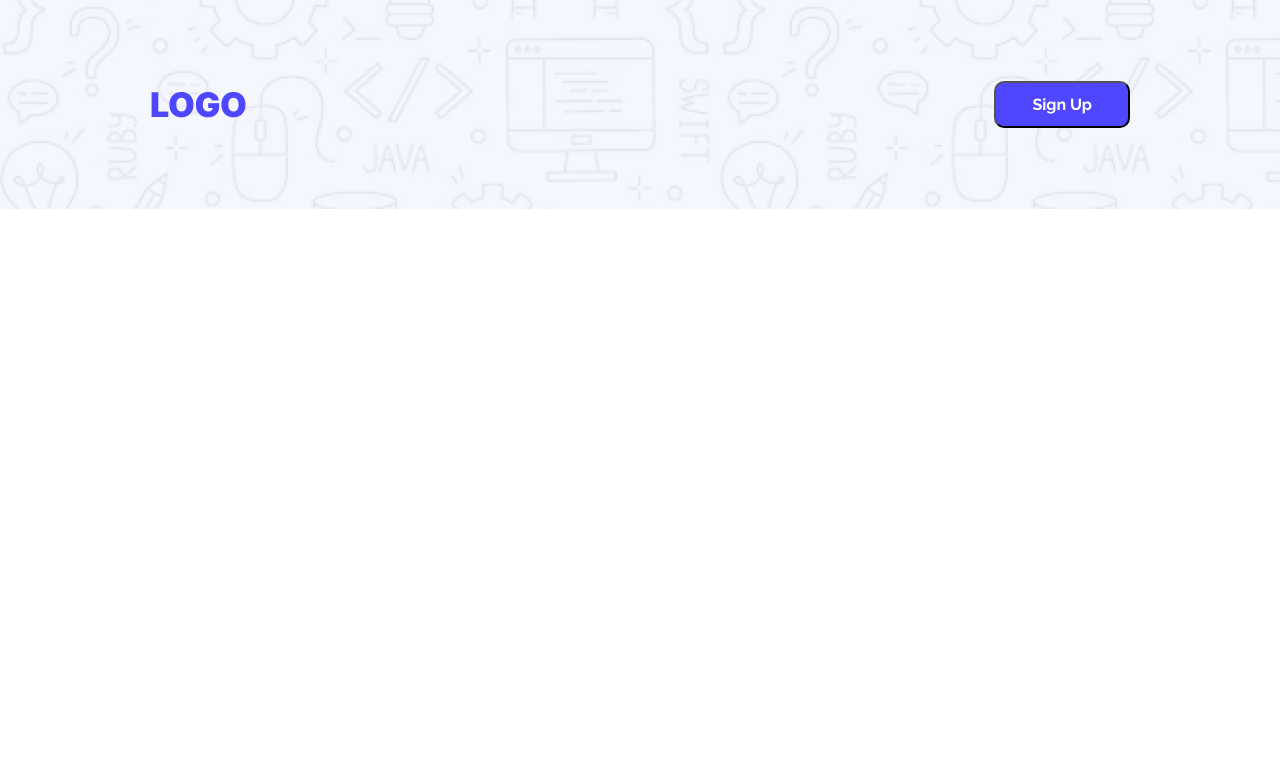
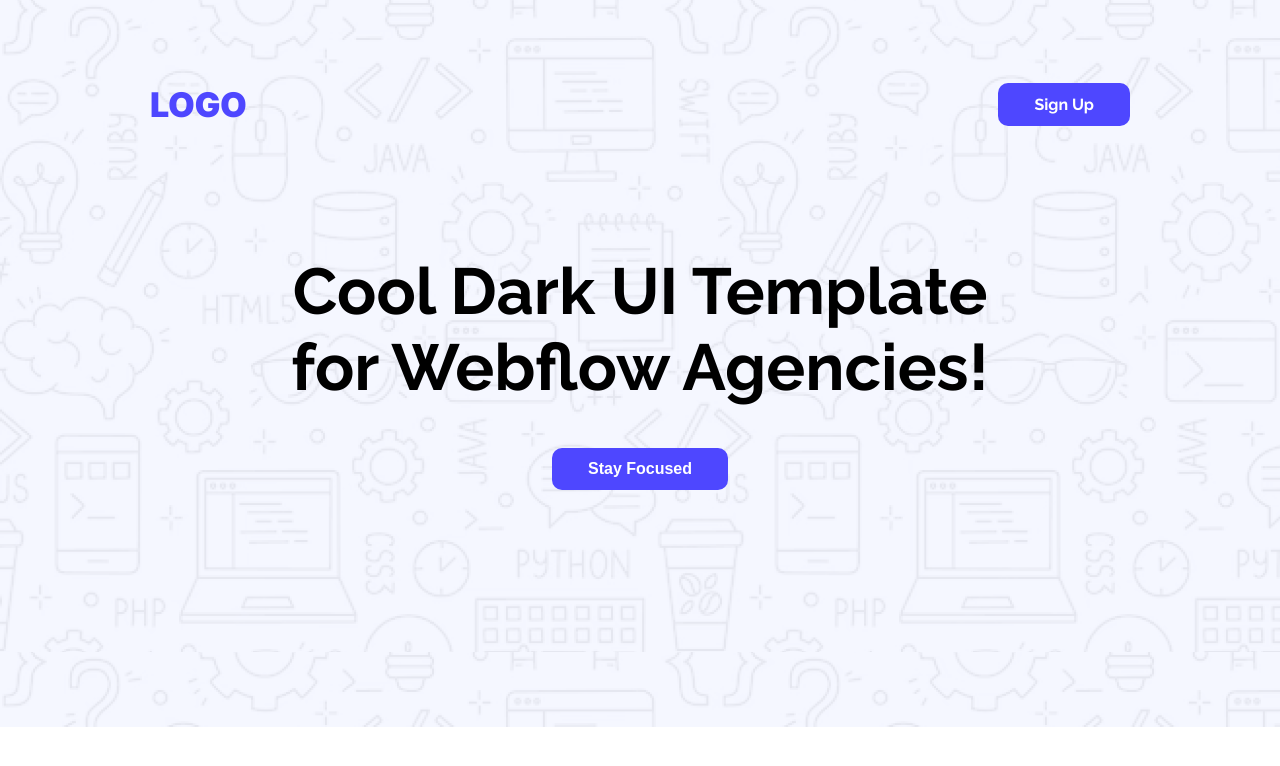
Before and after one commit to tonoyx91/PH-B12-Assignement-01, a plain HTML site: page index.html in a window 1280 px wide. Drawn offline with Linux system fonts and the light colour scheme.

Commit message:
Banner Done

```diff
--- a/index.html
+++ b/index.html
@@ -22,8 +22,14 @@
     <header class="header">
         <nav class="navbar">
             <h3 class="navbar-title inter-font">LOGO</h3>
-            <button class="btn-primary raleway-font button-hover">Sign Up</button>
+            <button class="btn-primary raleway-font">Sign Up</button>
         </nav>
+        <div class="banner">
+            <h1 class="banner-heading raleway-font">
+                Cool Dark UI Template for Webflow Agencies!
+            </h1>
+            <button class="btn-primary">Stay Focused</button>
+        </div>
     </header>
     <main>
 
--- a/styles/webflow.css
+++ b/styles/webflow.css
@@ -27,12 +27,18 @@ body {
     color: #FFFFFF;
     padding: 12px 36px;
     border-radius: 10px;
+    border: none;
 }
 
 .btn-primary:hover {
     background-color: #15144f;
     color: #FFFFFF;
     transition: background-color 0.3s ease;
+}
+
+/* Header Styles */
+.header{
+    background-image: url('../Assets/Hero-bg.png');
 }
 
 /* Navbar Styles */
@@ -56,7 +62,16 @@ body {
     padding: 50px 150px;
 }
 
-/* Header Styles */
-.header{
-    background-image: url('../Assets/Hero-bg.png');
+/* Banner Styles */
+.banner-heading{
+    font-size: 65px;
+    font-weight: bold;
 }
+
+.banner{
+    text-align: center;
+    gap: 85px;
+    padding-left: 267px;
+    padding-right: 267px;
+    padding-bottom: 237px;
+}
```
